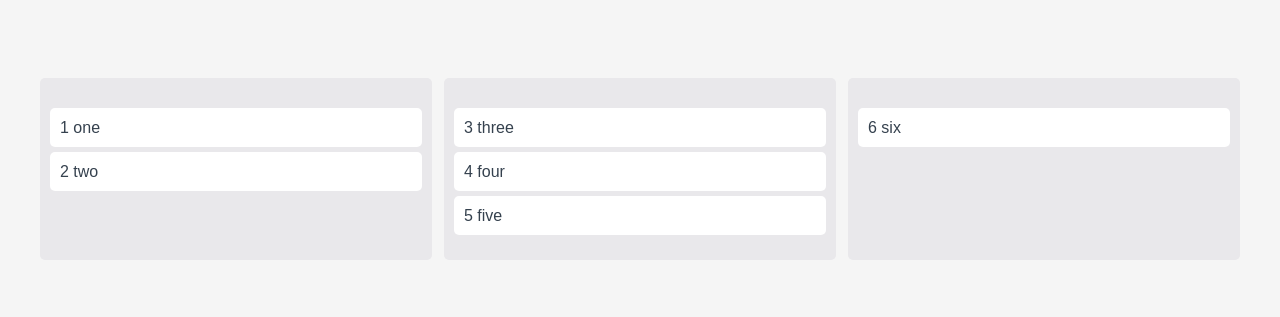
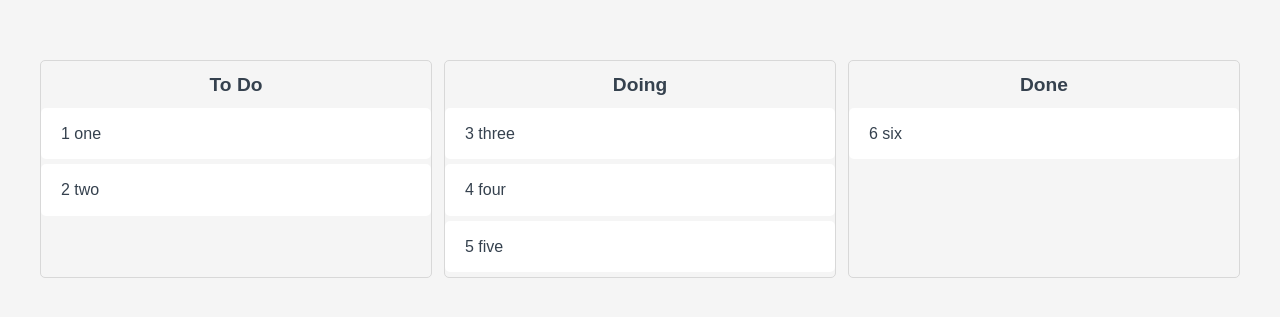
Before and after one commit to minapark127/react-recoil, a React (Create React App) app: page / in a window 1280 px wide. Shown: the part 231-548 px from the top of the page. Built offline with nearby package versions, Linux system fonts and the light colour scheme.

Commit message:
[style] style dragging card and board

```diff
--- a/src/Components/Board.tsx
+++ b/src/Components/Board.tsx
@@ -3,10 +3,24 @@ import styled from 'styled-components';
 import DraggableCard from './DraggableCard';
 
 const Wrapper = styled.div`
-  padding: 20px 10px;
-  padding-top: 30px;
-  background-color: ${(props) => props.theme.boardBgColor};
+  padding: 12px 0 0;
+  border: 1px solid ${(props) => props.theme.boardBgColor};
   border-radius: 5px;
+  display: flex;
+  flex-direction: column;
+`;
+
+const Area = styled.div<{ isDraggingOver: boolean }>`
+  flex: 1;
+  background-color: ${(props) =>
+    props.isDraggingOver ? props.theme.boardBgColor : ''};
+`;
+
+const Title = styled.p`
+  font-size: 1.2em;
+  font-weight: bold;
+  text-align: center;
+  margin-bottom: 12px;
 `;
 
 interface IBoardProps {
@@ -16,16 +30,28 @@ interface IBoardProps {
 
 function Board({ toDos, boardId }: IBoardProps) {
   return (
+    <Wrapper>
+      <Title>{boardId}</Title>
+
       <Droppable droppableId={boardId}>
-      {(provided) => (
-        <Wrapper ref={provided.innerRef} {...provided.droppableProps}>
+        {(provided, snapshot) => (
+          <Area
+            isDraggingOver={snapshot.isDraggingOver}
+            ref={provided.innerRef}
+            {...provided.droppableProps}
+          >
             {toDos.map((toDo, index) => (
-            <DraggableCard key={toDo} index={index} toDo={toDo}></DraggableCard>
+              <DraggableCard
+                key={toDo}
+                index={index}
+                toDo={toDo}
+              ></DraggableCard>
             ))}
             {provided.placeholder}
-        </Wrapper>
+          </Area>
         )}
       </Droppable>
+    </Wrapper>
   );
 }
 
--- a/src/Components/DraggableCard.tsx
+++ b/src/Components/DraggableCard.tsx
@@ -1,12 +1,22 @@
 import React from 'react';
 import { Draggable } from 'react-beautiful-dnd';
 import styled from 'styled-components';
+// rgba(0,125,250,0.6)
+// #06c
 
-const Card = styled.div`
+const Card = styled.div<{ isDragging: boolean }>`
   border-radius: 5px;
   margin-bottom: 5px;
-  padding: 10px 10px;
+  padding: 12px 16px;
   background-color: ${(props) => props.theme.cardBgColor};
+  border: ${(props) =>
+    props.isDragging
+      ? '4px solid rgba(0, 125, 250, 0.6)'
+      : '4px solid transparent'};
+  box-shadow: ${(props) =>
+    props.isDragging
+      ? 'rgba(0, 0, 0, 0.07) 0px 1px 2px, rgba(0, 0, 0, 0.07) 0px 2px 4px, rgba(0, 0, 0, 0.07) 0px 4px 8px, rgba(0, 0, 0, 0.07) 0px 8px 16px, rgba(0, 0, 0, 0.07) 0px 16px 32px, rgba(0, 0, 0, 0.07) 0px 32px 64px;'
+      : 'none'};
 `;
 
 interface IDraggableCardProps {
@@ -17,8 +27,9 @@ interface IDraggableCardProps {
 function DraggableCard({ toDo, index }: IDraggableCardProps) {
   return (
     <Draggable key={toDo} draggableId={toDo} index={index}>
-      {(provided) => (
+      {(provided, snapshot) => (
         <Card
+          isDragging={snapshot.isDragging}
           ref={provided.innerRef}
           {...provided.dragHandleProps}
           {...provided.draggableProps}
--- a/src/atoms.tsx
+++ b/src/atoms.tsx
@@ -7,8 +7,8 @@ interface IToDoState {
 export const toDoState = atom<IToDoState>({
   key: 'toDo',
   default: {
-    to_do: ['1 one', '2 two'],
-    doing: ['3 three', '4 four', '5 five'],
-    done: ['6 six'],
+    'To Do': ['1 one', '2 two'],
+    Doing: ['3 three', '4 four', '5 five'],
+    Done: ['6 six'],
   },
 });
--- a/src/theme.ts
+++ b/src/theme.ts
@@ -5,5 +5,5 @@ export const lightTheme: DefaultTheme = {
   textColor: '#35414e',
   accentColor: '#9c88ff',
   cardBgColor: 'white',
-  boardBgColor: '#e9e8eb',
+  boardBgColor: '#d8d8d8',
 };
```
Lines whose indentation alone changed are shown as unchanged.
